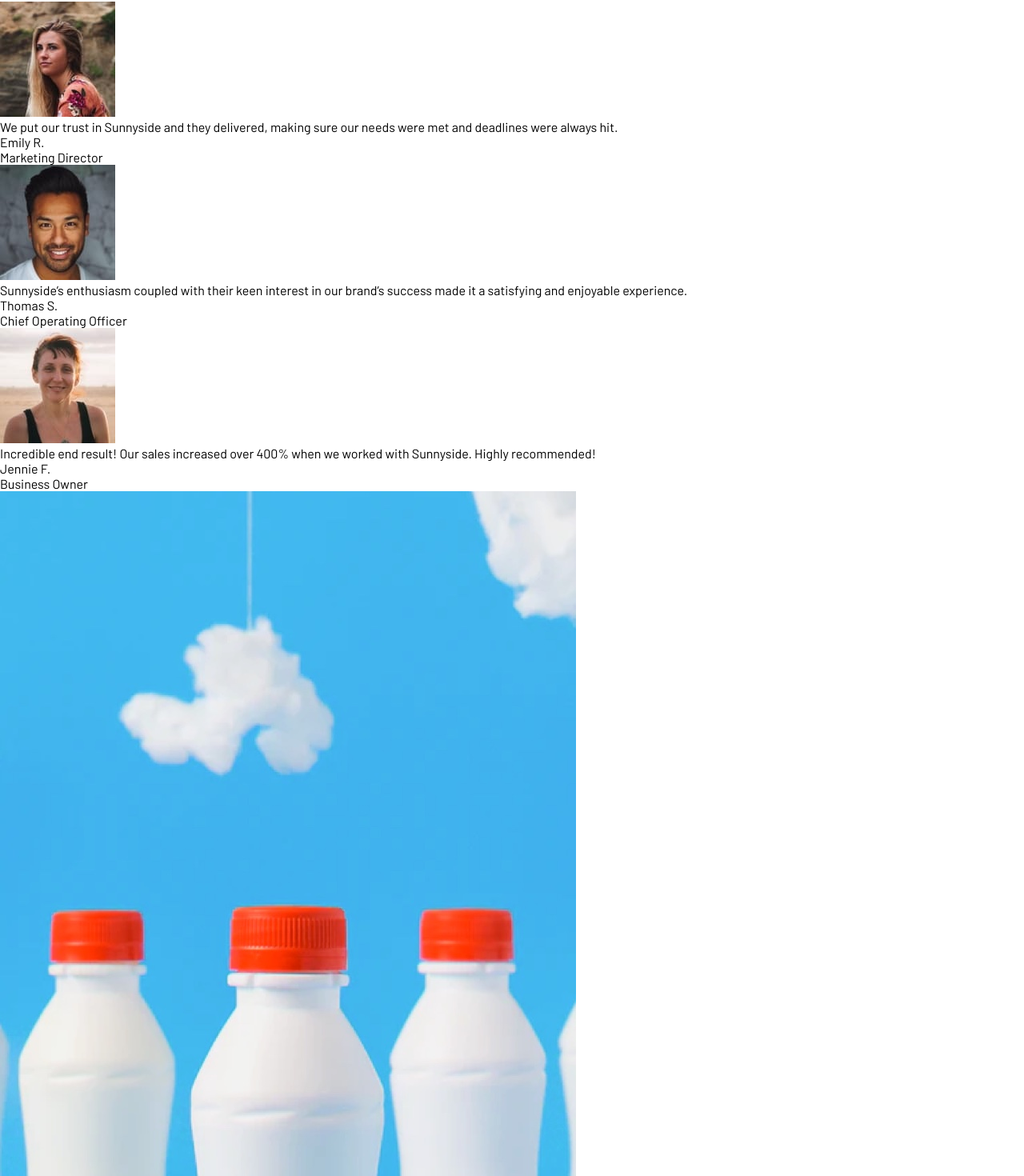
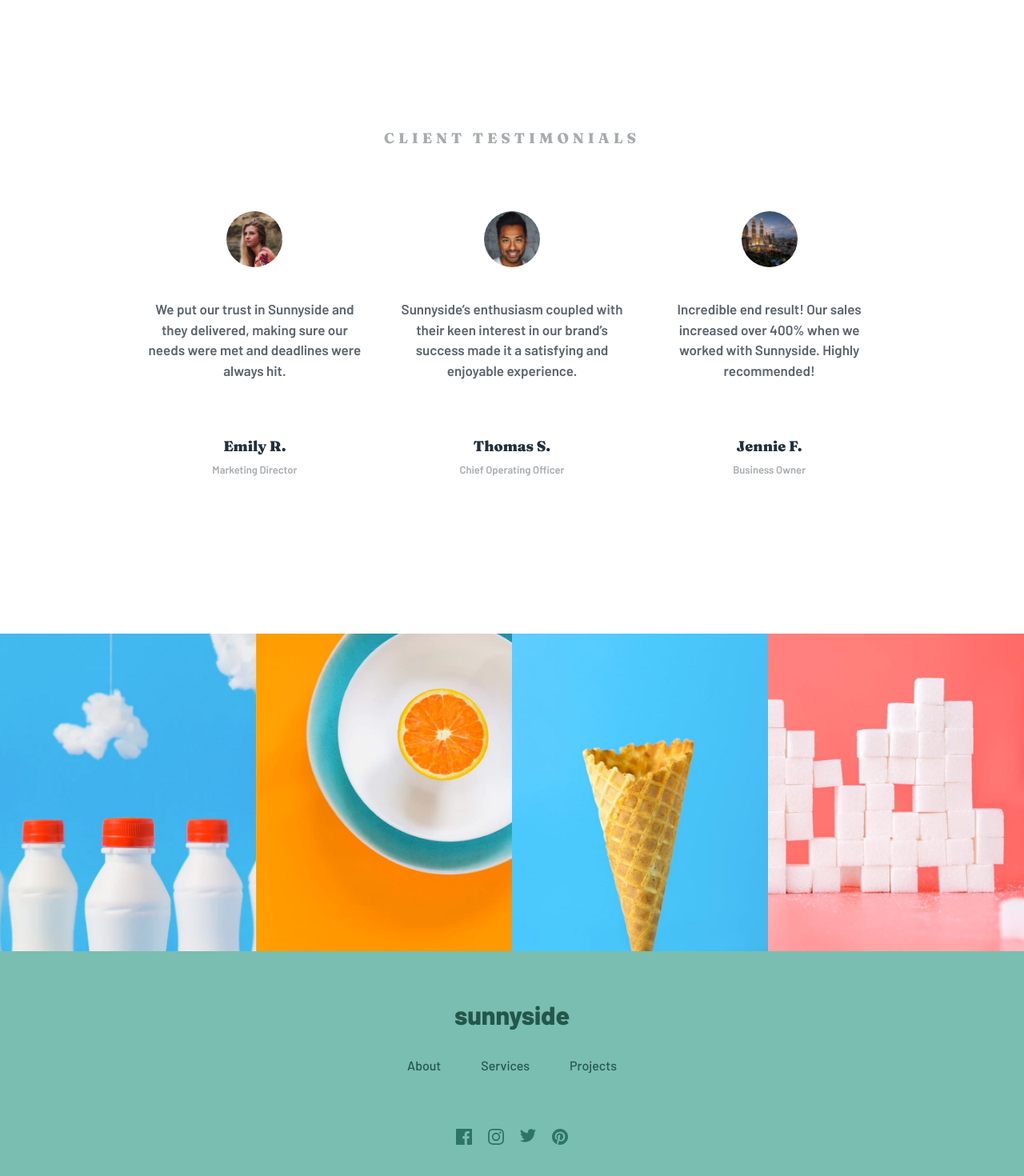
Before and after one commit to ibra-san/sunnyside-agency-landing-page-main, a React (Create React App) app in the folder frontend/: page / in a window 1280 px wide. Shown: the part 2350-3820 px from the top of the page at 80% size. Built offline with nearby package versions, Linux system fonts and the light colour scheme; a web font is replaced by a local one.

Commit message:
Update: Completed styling for desktop
Completed the styling and content for large screens

```diff
--- a/frontend/src/App.scss
+++ b/frontend/src/App.scss
@@ -3,7 +3,7 @@
 $Yellow: hsla(51, 100%, 49%, 0.808);
 $DarkSaturatedCyan: hsl(167, 40%, 24%);
 $DarkBlue: hsl(198, 62%, 26%);
-$DarkModerateCyan: hsl(168, 34%, 41%);
+$DarkModerateCyan: hsl(168, 35%, 61%);
 $VeryDarkBlue: hsl(212, 27%, 19%);
 $VeryGrayishBlue: hsl(213, 9%, 39%);
 $DarkGrayishBlue:hsl(232, 10%, 55%);
@@ -355,4 +355,120 @@
 
     }
   }
+
+  .Section4 {
+    display: flex;
+    flex-direction: column;
+    justify-content: center;
+    align-items: center;
+    margin-top: -3px;
+
+    &__Title {
+      color: $GrayishBlue;
+      font-family: 'Fraunces', serif;
+      font-size: large;
+      font-weight: 800;
+      letter-spacing: 5px;
+      margin-top: 200px;
+      margin-bottom: 80px;
+    }
+
+    &__Client {
+      display: flex;
+      justify-content: center;
+      align-items: center;
+      width: 100%;
+      gap: 40px;
+      margin-bottom: 200px;
+
+      &--Emily, &--Thomas, &--Jennie {
+        display: flex;
+        flex-direction: column;
+        justify-content: center;
+        align-items: center;
+        width: 22%;
+        &--Img {
+          width: 70px;
+          border-radius: 200%;
+          margin-bottom: 40px;
+        }
+
+        &--Body {
+          color: $VeryGrayishBlue;
+          text-align: center;
+          font-weight: 600;
+          line-height: 150%;
+          margin-bottom: 70px;
+          font-size: 17px;
+        }
+
+        &--Name {
+          color: $VeryDarkBlue;
+          font-weight: 900;
+          font-family: 'Fraunces', serif;
+          margin-bottom: 10px;
+          font-size: 18px;
+        }
+
+        &--Job {
+          color: $GrayishBlue;
+          font-weight: 600;
+          font-size: small;
+        }
+      }
+    }
+  }
+
+  .Section5 {
+    margin-top: -3px;
+    display: flex;
+    img {
+      width: 100%;
+    }
+  }
+
+  .Section6 {
+    margin-top: -3px;
+    background-color:$DarkModerateCyan;
+    display: flex;
+    flex-direction: column;
+    justify-content: center;
+    align-items:center;
+
+    &__Title {
+      color: $DarkSaturatedCyan;
+      font-weight: 800;
+      margin-top: 60px;
+      margin-bottom: 35px;
+    }
+
+    &__Menu {
+      display: flex;
+      gap: 50px;
+      margin-bottom: 70px;
+
+      &--Item {
+        color: $DarkSaturatedCyan;
+        font-weight: 500;
+        &:hover {
+          color: white;
+          cursor: pointer;
+        }
+      }
+    }
+
+    &__Links {
+      display: flex;
+      gap: 20px;
+      margin-bottom: 70px;
+
+      &--Link {
+        fill:#2C7566;
+        &:hover {
+          cursor: pointer;
+          fill: white;
+        }
+      }
+    }
+  }
 }
--- a/frontend/src/components/Section4.js
+++ b/frontend/src/components/Section4.js
@@ -3,7 +3,7 @@
 function Section4() {
   return (
     <div className='Section4'>
-      <h1 className='Section4__Title'>Client testimonials</h1>
+      <h1 className='Section4__Title'>CLIENT TESTIMONIALS</h1>
 
       <div className='Section4__Client'>
         <div className='Section4__Client--Emily'>
--- a/frontend/src/components/Section6.js
+++ b/frontend/src/components/Section6.js
@@ -12,10 +12,14 @@
       </ul>
 
       <div className='Section6__Links'>
-        <img className='Section6__Links--Link' src='images/icon-facebook.svg' alt='Facebook Link' />
-        <img className='Section6__Links--Link' src='images/icon-instagram.svg' alt='Instagram Link' />
-        <img className='Section6__Links--Link' src='images/icon-twitter.svg' alt="twitter Link" />
-        <img className='Section6__Links--Link' src='images/icon-pinterest.svg' alt="pinterest Link" />
+        <svg className='Section6__Links--Link' width="20" height="20" xmlns="http://www.w3.org/2000/svg"><path d="M18.896 0H1.104C.494 0 0 .494 0 1.104v17.793C0 19.506.494 20 1.104 20h9.58v-7.745H8.076V9.237h2.606V7.01c0-2.583 1.578-3.99 3.883-3.99 1.104 0 2.052.082 2.329.119v2.7h-1.598c-1.254 0-1.496.597-1.496 1.47v1.928h2.989l-.39 3.018h-2.6V20h5.098c.608 0 1.102-.494 1.102-1.104V1.104C20 .494 19.506 0 18.896 0z" fill-rule="nonzero"/>
+        </svg>
+        <svg className='Section6__Links--Link' width="20" height="20" xmlns="http://www.w3.org/2000/svg"><path d="M10 1.802c2.67 0 2.987.01 4.042.059 2.71.123 3.975 1.409 4.099 4.099.048 1.054.057 1.37.057 4.04 0 2.672-.01 2.988-.057 4.042-.124 2.687-1.387 3.975-4.1 4.099-1.054.048-1.37.058-4.041.058-2.67 0-2.987-.01-4.04-.058-2.718-.124-3.977-1.416-4.1-4.1-.048-1.054-.058-1.37-.058-4.041 0-2.67.01-2.986.058-4.04.124-2.69 1.387-3.977 4.1-4.1 1.054-.048 1.37-.058 4.04-.058zM10 0C7.284 0 6.944.012 5.877.06 2.246.227.227 2.242.061 5.877.01 6.944 0 7.284 0 10s.012 3.057.06 4.123c.167 3.632 2.182 5.65 5.817 5.817 1.067.048 1.407.06 4.123.06s3.057-.012 4.123-.06c3.629-.167 5.652-2.182 5.816-5.817.05-1.066.061-1.407.061-4.123s-.012-3.056-.06-4.122C19.777 2.249 17.76.228 14.124.06 13.057.01 12.716 0 10 0zm0 4.865a5.135 5.135 0 100 10.27 5.135 5.135 0 000-10.27zm0 8.468a3.333 3.333 0 110-6.666 3.333 3.333 0 010 6.666zm5.338-9.87a1.2 1.2 0 100 2.4 1.2 1.2 0 000-2.4z" fill-rule="nonzero"/>
+        </svg>
+        <svg className='Section6__Links--Link' width="20" height="17" xmlns="http://www.w3.org/2000/svg"><path d="M20 2.172a8.192 8.192 0 01-2.357.646 4.11 4.11 0 001.805-2.27 8.22 8.22 0 01-2.606.996A4.096 4.096 0 0013.847.248c-2.65 0-4.596 2.472-3.998 5.037A11.648 11.648 0 011.392 1a4.109 4.109 0 001.27 5.478 4.086 4.086 0 01-1.858-.513c-.045 1.9 1.318 3.679 3.291 4.075a4.113 4.113 0 01-1.853.07 4.106 4.106 0 003.833 2.849A8.25 8.25 0 010 14.658a11.616 11.616 0 006.29 1.843c7.618 0 11.923-6.434 11.663-12.205A8.354 8.354 0 0020 2.172z" fill-rule="nonzero"/>
+        </svg>
+        <svg className='Section6__Links--Link' width="20" height="20" xmlns="http://www.w3.org/2000/svg"><path d="M10 0C4.477 0 0 4.477 0 10c0 4.237 2.636 7.855 6.356 9.312-.088-.791-.167-2.005.035-2.868.181-.78 1.172-4.97 1.172-4.97s-.299-.6-.299-1.486c0-1.39.806-2.428 1.81-2.428.852 0 1.264.64 1.264 1.408 0 .858-.546 2.14-.828 3.33-.236.995.5 1.807 1.48 1.807 1.778 0 3.144-1.874 3.144-4.58 0-2.393-1.72-4.068-4.176-4.068-2.845 0-4.516 2.135-4.516 4.34 0 .859.331 1.781.745 2.281a.3.3 0 01.069.288l-.278 1.133c-.044.183-.145.223-.335.134-1.249-.581-2.03-2.407-2.03-3.874 0-3.154 2.292-6.052 6.608-6.052 3.469 0 6.165 2.473 6.165 5.776 0 3.447-2.173 6.22-5.19 6.22-1.013 0-1.965-.525-2.291-1.148l-.623 2.378c-.226.869-.835 1.958-1.244 2.621.937.29 1.931.446 2.962.446 5.523 0 10-4.477 10-10S15.523 0 10 0z" fill-rule="nonzero"/>
+        </svg>
       </div>
     </div>
   )
```
Also changed, not shown: frontend/public/images/image-jennie.jpg, 1 other file (tests, documents, lock files or other folders).
